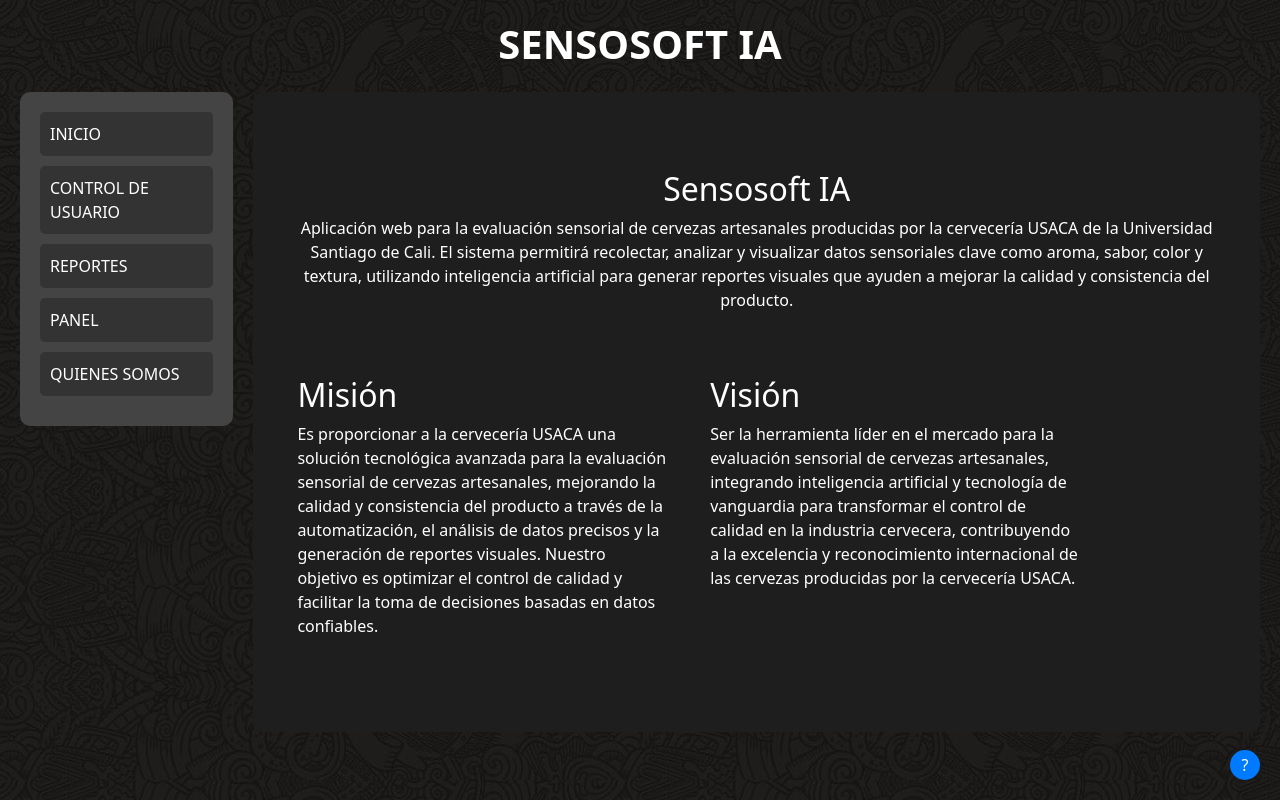
After one commit to Arme94/sensosoft_ai, a Django app: page /who/quienesomos in a window 1280 px wide. The commit adds this page. Run offline with Django 5.2, Linux system fonts and the light colour scheme.

Commit message:
Movientos entre menu y pagina inicio

```diff
--- a/core/static/css/global.css
+++ b/core/static/css/global.css
@@ -15,6 +15,7 @@
         100vh - 100px
     ); /* Asegura que el contenedor ocupe casi toda la altura de la ventana */
 }
+
 
 .content-wrapper {
     background-color: #1e1e1e;
--- /dev/null
+++ b/core/static/css/nav.css
@@ -0,0 +1,3 @@
+ a {
+text-decoration: none;
+}
--- a/core/templates/layouts/partials/nav.html
+++ b/core/templates/layouts/partials/nav.html
@@ -1,7 +1,11 @@
+{% load static %}
+
+<link rel="stylesheet" href="{% static 'css/nav.css' %}" />
+
 <div class="menu-container">
-    <button class="menu-button">INICIO</button>
-    <button class="menu-button">CONTROL DE USUARIO</button>
-    <button class="menu-button">REPORTES</button>
-    <button class="menu-button">PANEL</button>
-    <button class="menu-button">QUIENES SOMOS</button>
+    <a href="{% url 'home' %}" class="menu-button text">INICIO</a>
+    <a href="{% url 'users' %}" class="menu-button text">CONTROL DE USUARIO</a>
+    <a href="{% url 'reports' %}" class="menu-button text">REPORTES</a>
+    <a href="{% url 'panel' %}" class="menu-button text ">PANEL</a>
+    <a href="{% url 'who' %}" class="menu-button text">QUIENES SOMOS</a>
 </div>
--- a/core/templates/users/users.html
+++ b/core/templates/users/users.html
@@ -30,7 +30,7 @@
                                     <a href="{% url 'user_update' user.id %}" class="btn btn-update">Actualizar</a>
                                     <form method="POST" action="{% url 'user_delete' user.id %}" style="display: inline;">
                                         {% csrf_token %}
-                                        <button type="submit" class="btn btn-delete" onclick="return confirm('¿Estás seguro de que quieres eliminar este usuario?');">Eliminar</button>
+                                        <button type="submit" class="btn btn-delete" onclick="return confirm('¿Estás seguro de que quieres eliminar este usuario?');">Inactivar</button>
                                     </form>
                                 </td>
                             </tr>
--- /dev/null
+++ b/core/templates/who.html
@@ -0,0 +1,37 @@
+{% extends 'layouts/content_base.html' %}
+{% load static %}
+
+{% block content_option %}
+<div class="container">
+    <!-- Sección de Sensosoft IA (Texto arriba) -->
+    <div class="row mb-5">
+        <div class="col-md-12 text-center">
+            <h2 class="section-title">Sensosoft IA</h2>
+            <p>
+                Aplicación web para la evaluación sensorial de cervezas artesanales producidas por la cervecería USACA de la Universidad Santiago de Cali. El sistema permitirá recolectar, analizar y visualizar datos sensoriales clave como aroma, sabor, color y textura, utilizando inteligencia artificial para generar reportes visuales que ayuden a mejorar la calidad y consistencia del producto.
+            </p>
+        </div>
+    </div>
+
+    <!-- Sección de Misión y Visión (Misión a la izquierda, Visión a la derecha) -->
+    <div class="row">
+        <!-- Columna de Misión (alineada a la izquierda) -->
+        <div class="col-md-5">
+            <h2 class="section-title">Misión</h2>
+            <p class="text-justify">
+                Es proporcionar a la cervecería USACA una solución tecnológica avanzada para la evaluación sensorial de cervezas artesanales, mejorando la calidad y consistencia del producto a través de la automatización, el análisis de datos precisos y la generación de reportes visuales. Nuestro objetivo es optimizar el control de calidad y facilitar la toma de decisiones basadas en datos confiables.
+            </p>
+        </div>
+
+        <!-- Columna de Visión (alineada a la derecha con offset) -->
+        <div class="col-md-5 d-flex justify-content-end">
+            <div class="text-right">
+                <h2 class="section-title">Visión</h2>
+                <p class="text-justify">
+                    Ser la herramienta líder en el mercado para la evaluación sensorial de cervezas artesanales, integrando inteligencia artificial y tecnología de vanguardia para transformar el control de calidad en la industria cervecera, contribuyendo a la excelencia y reconocimiento internacional de las cervezas producidas por la cervecería USACA.
+                </p>
+            </div>
+        </div>
+    </div>
+</div>
+{% endblock %}
--- a/core/urls.py
+++ b/core/urls.py
@@ -13,4 +13,5 @@
     path('reports/', views.reports, name='reports'),
     path('panel/', views.panel, name='panel'),
     path('about/', views.about, name='about'),
+    path('who/quienesomos', views.who, name='who')
 ]
--- a/core/views.py
+++ b/core/views.py
@@ -3,6 +3,9 @@
 from django.http import HttpResponse
 from .models import Cerveza, Usuario
 from .forms import UsuarioForm
+
+def who(request):
+    return render(request, 'who.html',{})
 
 def login(request):
     return render(request, 'login.html', {})
```
Also changed, not shown: core/templates/home.html (+19 -5 lines), core/static/img/planta.png (added).
